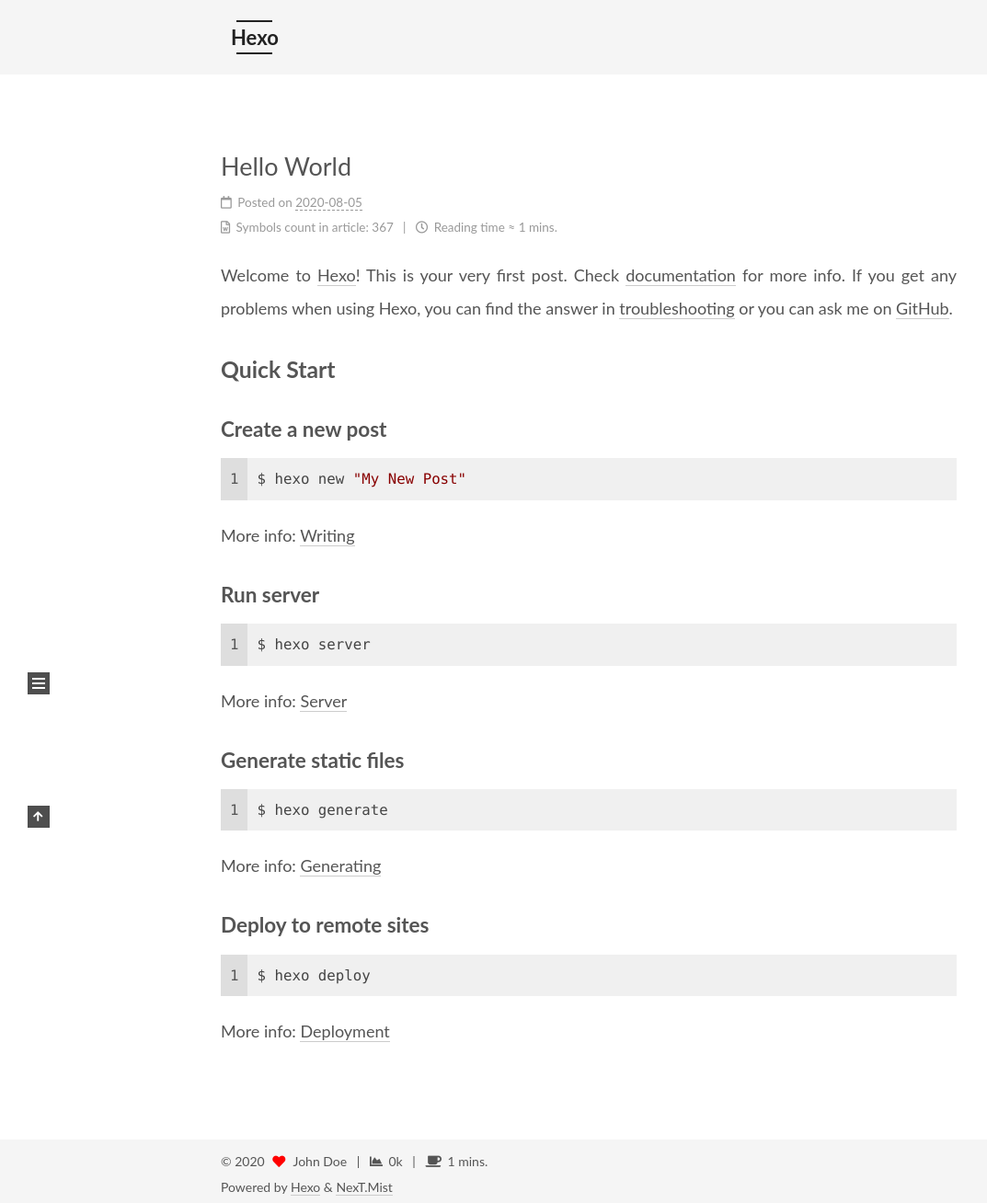
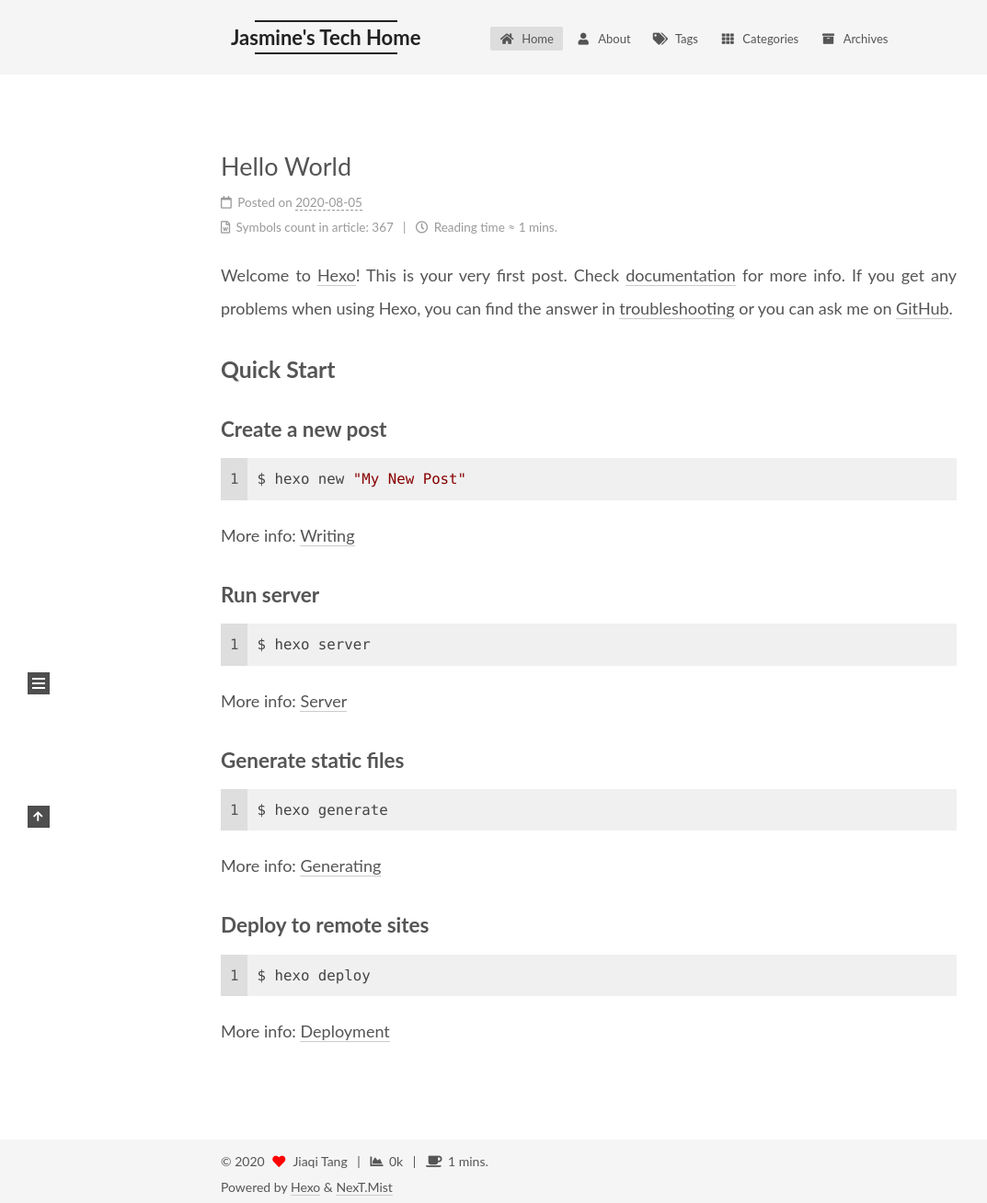
Before and after one commit to Jasmine1231/jasmine1231.GitHub.io, a plain HTML site: page index.html in a window 1280 px wide. Shown: the whole page at 92% size, without its empty margins (0-1073 px from the left). Drawn offline with Linux system fonts and the light colour scheme; a script that the page names is missing.

Commit message:
Site updated: 2020-08-05 22:44:32

```diff
--- a/css/main.css
+++ b/css/main.css
@@ -2682,7 +2682,7 @@ hr {
 }
 .links-of-author a::before,
 .links-of-author span.exturl::before {
-  background: #d216a6;
+  background: #e2e76f;
   display: inline-block;
   margin-right: 3px;
   transform: translateY(-2px);
--- a/index.html
+++ b/index.html
@@ -23,11 +23,11 @@
   </script>
 
   <meta property="og:type" content="website">
-<meta property="og:title" content="Hexo">
+<meta property="og:title" content="Jasmine&#39;s Tech Home">
 <meta property="og:url" content="http://yoursite.com/index.html">
-<meta property="og:site_name" content="Hexo">
+<meta property="og:site_name" content="Jasmine&#39;s Tech Home">
 <meta property="og:locale" content="en_US">
-<meta property="article:author" content="John Doe">
+<meta property="article:author" content="Jiaqi Tang">
 <meta name="twitter:card" content="summary">
 
 <link rel="canonical" href="http://yoursite.com/">
@@ -43,7 +43,7 @@
   };
 </script>
 
-  <title>Hexo</title>
+  <title>Jasmine's Tech Home</title>
 
 
 
@@ -97,6 +97,9 @@
         <div class="header-inner"><div class="site-brand-container">
   <div class="site-nav-toggle">
     <div class="toggle" aria-label="Toggle navigation bar">
+        <span class="toggle-line"></span>
+        <span class="toggle-line"></span>
+        <span class="toggle-line"></span>
     </div>
   </div>
 
@@ -104,7 +107,7 @@
 
     <a href="/" class="brand" rel="start">
       <i class="logo-line"></i>
-      <h1 class="site-title">Hexo</h1>
+      <h1 class="site-title">Jasmine's Tech Home</h1>
       <i class="logo-line"></i>
     </a>
   </div>
@@ -117,6 +120,35 @@
 
 
 
+<nav class="site-nav">
+  <ul id="menu" class="main-menu menu">
+        <li class="menu-item menu-item-home">
+
+    <a href="/" rel="section"><i class="fa fa-home fa-fw"></i>Home</a>
+
+  </li>
+        <li class="menu-item menu-item-about">
+
+    <a href="/about/" rel="section"><i class="fa fa-user fa-fw"></i>About</a>
+
+  </li>
+        <li class="menu-item menu-item-tags">
+
+    <a href="/tags/" rel="section"><i class="fa fa-tags fa-fw"></i>Tags</a>
+
+  </li>
+        <li class="menu-item menu-item-categories">
+
+    <a href="/categories/" rel="section"><i class="fa fa-th fa-fw"></i>Categories</a>
+
+  </li>
+        <li class="menu-item menu-item-archives">
+
+    <a href="/archives/" rel="section"><i class="fa fa-archive fa-fw"></i>Archives</a>
+
+  </li>
+  </ul>
+</nav>
 
 
 
@@ -149,13 +181,14 @@
 
       <section class="site-overview-wrap sidebar-panel">
         <div class="site-author animated" itemprop="author" itemscope itemtype="http://schema.org/Person">
-  <p class="site-author-name" itemprop="name">John Doe</p>
+  <p class="site-author-name" itemprop="name">Jiaqi Tang</p>
   <div class="site-description" itemprop="description"></div>
 </div>
 <div class="site-state-wrap animated">
   <nav class="site-state">
       <div class="site-state-item site-state-posts">
-          <a href="/archives">
+          <a href="/archives/">
+
           <span class="site-state-item-count">1</span>
           <span class="site-state-item-name">posts</span>
         </a>
@@ -197,12 +230,12 @@
 
     <span hidden itemprop="author" itemscope itemtype="http://schema.org/Person">
       <meta itemprop="image" content="/images/avatar.gif">
-      <meta itemprop="name" content="John Doe">
+      <meta itemprop="name" content="Jiaqi Tang">
       <meta itemprop="description" content="">
     </span>
 
     <span hidden itemprop="publisher" itemscope itemtype="http://schema.org/Organization">
-      <meta itemprop="name" content="Hexo">
+      <meta itemprop="name" content="Jasmine's Tech Home">
     </span>
 
 
@@ -319,7 +352,7 @@
   <span class="with-love">
     <i class="fa fa-heart"></i>
   </span>
-  <span class="author" itemprop="copyrightHolder">John Doe</span>
+  <span class="author" itemprop="copyrightHolder">Jiaqi Tang</span>
     <span class="post-meta-divider">|</span>
     <span class="post-meta-item-icon">
       <i class="fa fa-chart-area"></i>
```
Also changed, not shown: 2020/08/05/hello-world/index.html (+42 -9 lines), archives/2020/08/index.html (+41 -8 lines), archives/2020/index.html (+41 -8 lines), archives/index.html (+41 -8 lines).
